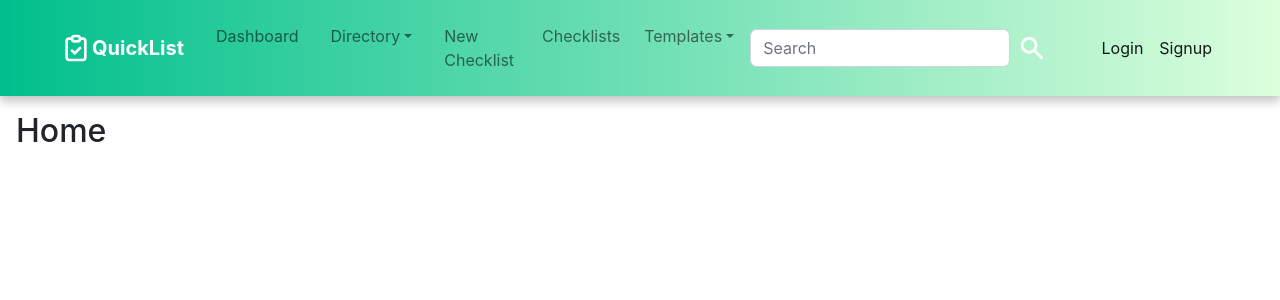
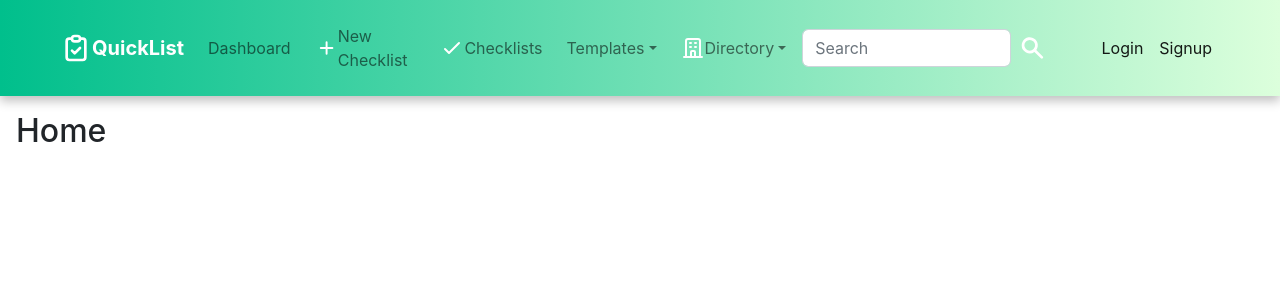
Before and after one commit to JosephThomasVasquez/rooms-frontend, a React (Create React App) app: page / in a window 1280 px wide. Shown: the top 300 px of the page. Built offline with nearby package versions, Linux system fonts and the light colour scheme.

Commit message:
Added more icons to navbar

```diff
--- a/src/navMenu/NavMenu.jsx
+++ b/src/navMenu/NavMenu.jsx
@@ -1,10 +1,17 @@
 import React, { useState, useEffect, useRef } from "react";
 import Logout from "../logout/Logout";
 import { Link, NavLink } from "react-router-dom";
-import { SearchIcon } from "@heroicons/react/solid";
 import { useAuth } from "../auth/useAuth";
 import { isAuthenticated } from "../utils/cookieHandler";
-import { ClipboardCheckIcon } from "@heroicons/react/outline";
+// ICON Imports
+import { SearchIcon } from "@heroicons/react/solid";
+import {
+  ClipboardCheckIcon,
+  PlusSmIcon,
+  CheckIcon,
+  OfficeBuildingIcon,
+} from "@heroicons/react/outline";
+// CSS
 import "./navMenu.styles.css";
 
 const NavMenu = () => {
@@ -36,7 +43,7 @@ const NavMenu = () => {
           href={`/dashboard/user?email=${isAuthenticated()?.email}`}
         >
           <ClipboardCheckIcon className="icon-navbar-brand" />
-          <div className="title">QuickList</div>
+          <div>QuickList</div>
         </a>
         <button
           className="navbar-toggler"
@@ -51,81 +58,40 @@ const NavMenu = () => {
         </button>
         <div className="collapse navbar-collapse" id="navbarSupportedContent">
           <ul className="navbar-nav me-auto mb-2 mb-lg-0">
-            <li className="nav-item mx-2">
+            <li className="nav-item my-auto">
               <Link
                 to={`/dashboard/user?email=${isAuthenticated()?.email}`}
                 className="nav-link"
                 aria-current="page"
                 href="#"
               >
-                Dashboard
+                <div>Dashboard</div>
               </Link>
             </li>
 
-            <li className="nav-item mx-2 dropdown">
-              <a
-                className="nav-link dropdown-toggle"
-                href="dropdown"
-                id="navbarDropdown"
-                role="button"
-                data-bs-toggle="dropdown"
-                aria-expanded="false"
-              >
-                Directory
-              </a>
-              <ul className="dropdown-menu" aria-labelledby="navbarDropdown">
-                <li>
-                  <NavLink
-                    to="/rooms"
-                    className="dropdown-item"
-                    aria-current="page"
-                    href="#"
-                    style={({ isActive }) =>
-                      isActive ? activeStyle : undefined
-                    }
-                  >
-                    Rooms
-                  </NavLink>
-                </li>
-                <li>
-                  <NavLink
-                    to="/buildings"
-                    className="dropdown-item"
-                    aria-current="page"
-                    href="#"
-                    style={({ isActive }) =>
-                      isActive ? activeStyle : undefined
-                    }
-                  >
-                    Buildings
-                  </NavLink>
-                </li>
-                <li>
-                  <hr className="dropdown-divider" />
-                </li>
-              </ul>
-            </li>
             <li className="nav-item mx-2">
               <Link
                 to="/checklists/create"
-                className="nav-link"
+                className="nav-link d-flex align-items-center"
                 aria-current="new-checklist-page"
                 href="checklists/create"
               >
-                New Checklist
+                <PlusSmIcon className="new-checklist-icon" />
+                <div>New Checklist</div>
               </Link>
             </li>
-            <li>
+            <li className="my-auto">
               <Link
                 to="/checklists?group=any"
-                className="nav-link"
+                className="nav-link d-flex align-items-center"
                 aria-current="checklists-page"
                 href="checklists"
               >
-                Checklists
+                <CheckIcon className="icon-nav" />
+                <div>Checklists</div>
               </Link>
             </li>
-            <li className="nav-item mx-2 dropdown">
+            <li className="nav-item mx-2 my-auto dropdown">
               <a
                 className="nav-link dropdown-toggle"
                 href="dropdown"
@@ -165,6 +131,50 @@ const NavMenu = () => {
                   >
                     Templates
                   </NavLink>
+                </li>
+              </ul>
+            </li>
+            <li className="nav-item me-2 my-auto dropdown">
+              <a
+                className="nav-link dropdown-toggle d-flex align-items-center"
+                href="dropdown"
+                id="navbarDropdown"
+                role="button"
+                data-bs-toggle="dropdown"
+                aria-expanded="false"
+              >
+                <OfficeBuildingIcon className="icon-nav" />
+                <div>Directory</div>
+              </a>
+              <ul className="dropdown-menu" aria-labelledby="navbarDropdown">
+                <li>
+                  <NavLink
+                    to="/rooms"
+                    className="dropdown-item"
+                    aria-current="page"
+                    href="#"
+                    style={({ isActive }) =>
+                      isActive ? activeStyle : undefined
+                    }
+                  >
+                    Rooms
+                  </NavLink>
+                </li>
+                <li>
+                  <NavLink
+                    to="/buildings"
+                    className="dropdown-item"
+                    aria-current="page"
+                    href="#"
+                    style={({ isActive }) =>
+                      isActive ? activeStyle : undefined
+                    }
+                  >
+                    Buildings
+                  </NavLink>
+                </li>
+                <li>
+                  <hr className="dropdown-divider" />
                 </li>
               </ul>
             </li>
--- a/src/navMenu/navMenu.styles.css
+++ b/src/navMenu/navMenu.styles.css
@@ -1,5 +1,5 @@
 .nav-brand {
-    color: white;
+  color: white;
 }
 
 .bg-navmenu {
@@ -16,6 +16,18 @@
   transition: all 0.5s ease;
 }
 
+.new-checklist-icon {
+  width: 32px;
+  height: 32px;
+  color: white;
+}
+
+.icon-nav {
+  width: 24px;
+  height: 24px;
+  color: white;
+}
+
 .search-icon {
   width: 32px;
   height: 32px;
```
